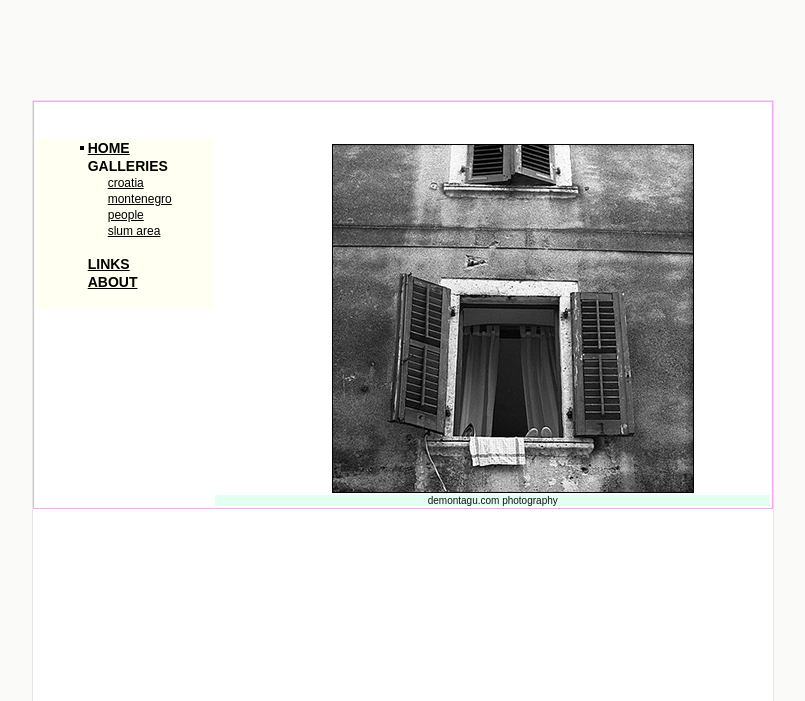
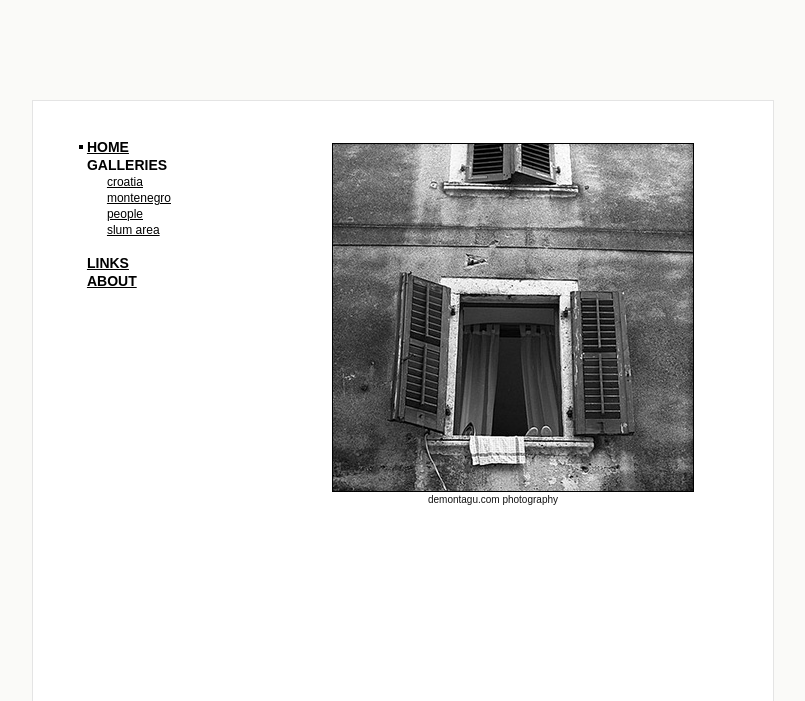
Before and after one commit to wolczek/wolczek.github.io, a plain HTML site: page index.html in a window 1280 px wide. Shown: the top 701 px of the page, without its empty margins (237-1042 px from the left). Drawn offline with Linux system fonts and the light colour scheme.

Commit message:
turn off debug css

```diff
--- a/css/style11.css
+++ b/css/style11.css
@@ -1,4 +1,4 @@
-@import url("debug.css");
+/* @import url("debug.css"); */
 
 html, body {
     height: 100%;
```
